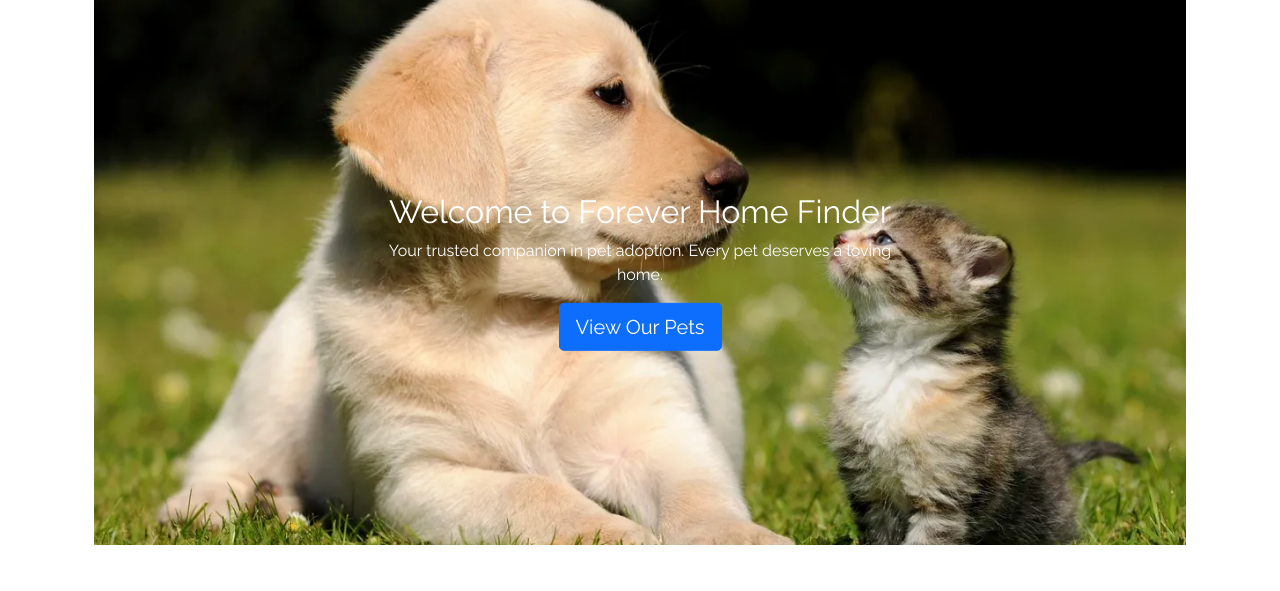
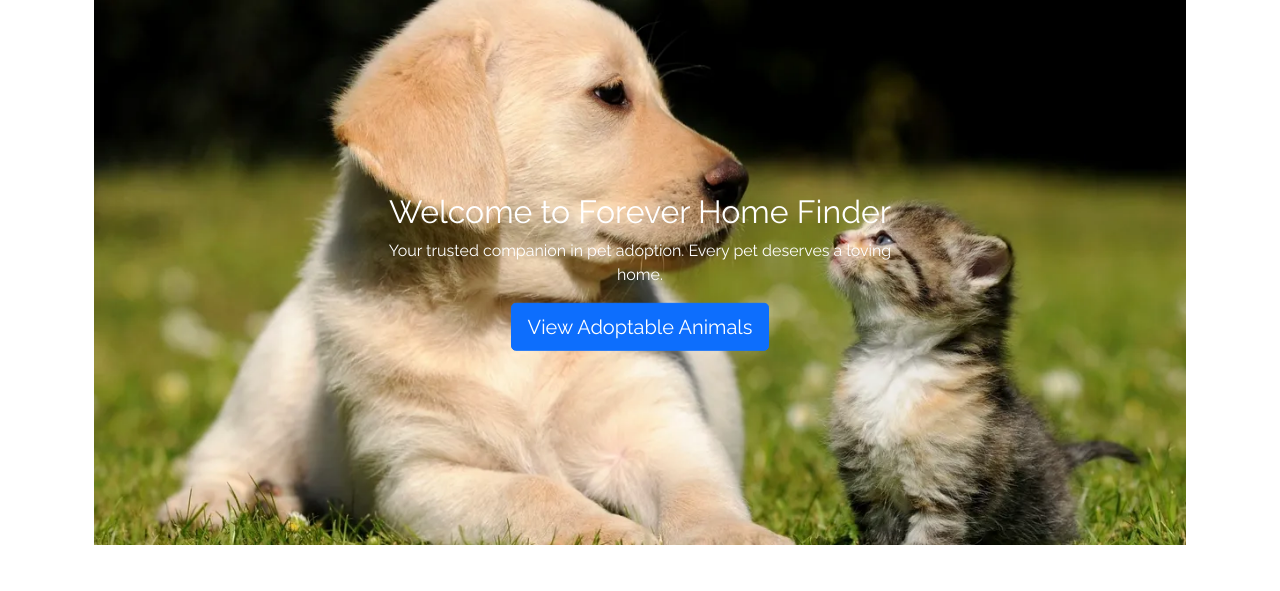
Before and after one commit to samanthafrances/forever_home_finder, a Django app: page / in a window 1280 px wide. Shown: the part 81-672 px from the top of the page. Run offline with Django 5.2, Linux system fonts and the light colour scheme.

Commit message:
update home.html

```diff
--- a/main_app/templates/home.html
+++ b/main_app/templates/home.html
@@ -9,7 +9,7 @@
         <div class="position-absolute top-50 start-50 translate-middle text-center text-white">
             <h2>Welcome to Forever Home Finder</h2>
             <p>Your trusted companion in pet adoption. Every pet deserves a loving home.</p>
-            <a href="{% url 'adoption' %}" class="btn btn-primary btn-lg">View Our Pets</a>
+            <a href="{% url 'adoption' %}" class="btn btn-primary btn-lg">View Adoptable Animals</a>
         </div>
     </div>
 </div>
```
